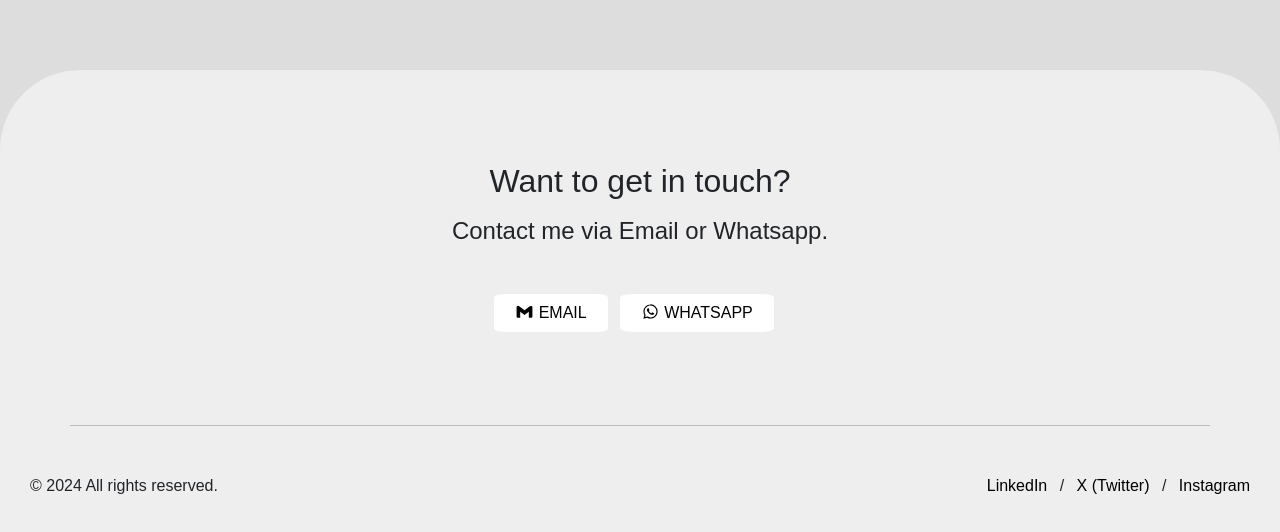
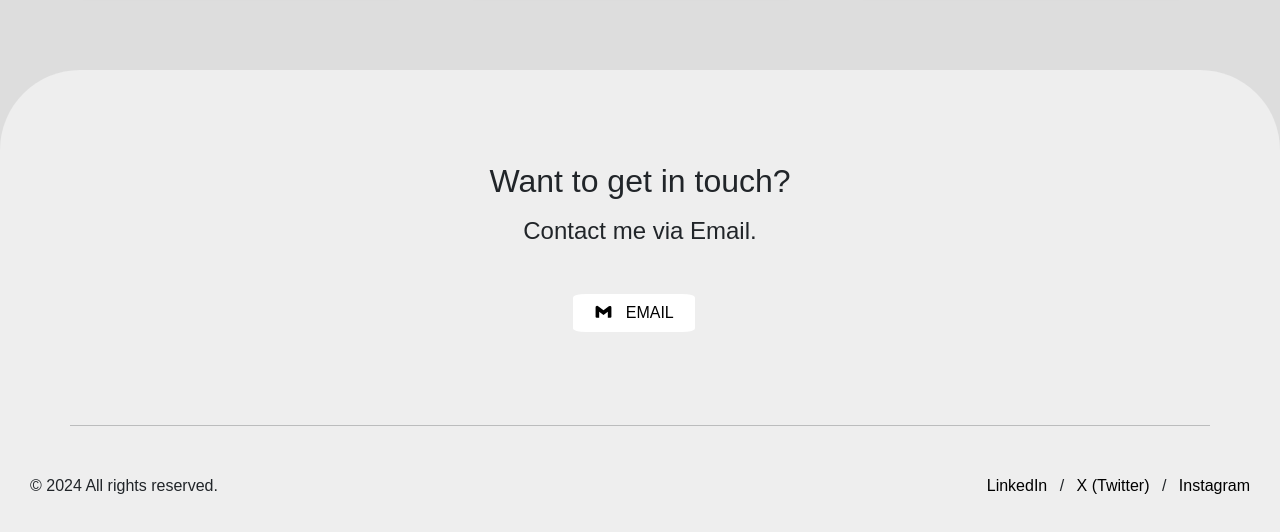
Before and after one commit to Agboola-Oyewole/Portfolio-2.0, a plain HTML site: page index.html in a window 1280 px wide. Shown: the part 2405-2937 px from the top of the page. Drawn offline with nearby package versions, Linux system fonts and the light colour scheme; a web font is replaced by a local one.

Commit message:
Add email link and remove whatsapp link 2.0

```diff
--- a/index.html
+++ b/index.html
@@ -677,28 +677,38 @@
     <div class="contact-wrapper">
         <div class="contact-div">
             <h2 class="mb-3 mt-3">Want to get in touch?</h2>
-            <h4 class="mb-5">Contact me via Email or Whatsapp.</h4>
+            <h4 class="mb-5">Contact me via Email.</h4>
 
             <div class="mt-5 d-flex text-center justify-content-center align-items-center">
                 <!-- Email Button -->
-                <button class="btn skill-button" onclick="window.open('mailto:delmeroyewole21@gmail.com', '_blank')">
+                <button class="btn skill-button" id="emailButton">
                     <svg class="mb-1" xmlns="http://www.w3.org/2000/svg" width="19" height="19" viewBox="0 0 24 24"
                         style="fill: rgba(0, 0, 0, 1);">
                         <path
                             d="m18.73 5.41-1.28 1L12 10.46 6.55 6.37l-1.28-1A2 2 0 0 0 2 7.05v11.59A1.36 1.36 0 0 0 3.36 20h3.19v-7.72L12 16.37l5.45-4.09V20h3.19A1.36 1.36 0 0 0 22 18.64V7.05a2 2 0 0 0-3.27-1.64z">
                         </path>
-                    </svg> EMAIL
+                    </svg> <span class="ms-2">EMAIL</span>
                 </button>
 
+                <script type="text/javascript">
+                    document.getElementById("emailButton").onclick = function () {
+                        var user = "delmeroyewole21";
+                        var domain = "gmail.com";
+                        var email = user + "@" + domain;
+                        window.open('mailto:' + email, '_blank');
+                    };
+                </script>
+
+
                 <!-- WhatsApp Button -->
-                <button class="btn skill-button" onclick="window.open('https://wa.me/2349137616893', '_blank')">
+                <!-- <button class="btn skill-button" onclick="window.open('https://wa.me/2349137616893', '_blank')">
                     <svg class="mb-1" xmlns="http://www.w3.org/2000/svg" width="19" height="19" viewBox="0 0 24 24"
                         style="fill: rgba(0, 0, 0, 1);">
                         <path fill-rule="evenodd" clip-rule="evenodd"
                             d="M18.403 5.633A8.919 8.919 0 0 0 12.053 3c-4.948 0-8.976 4.027-8.978 8.977 0 1.582.413 3.126 1.198 4.488L3 21.116l4.759-1.249a8.981 8.981 0 0 0 4.29 1.093h.004c4.947 0 8.975-4.027 8.977-8.977a8.926 8.926 0 0 0-2.627-6.35m-6.35 13.812h-.003a7.446 7.446 0 0 1-3.798-1.041l-.272-.162-2.824.741.753-2.753-.177-.282a7.448 7.448 0 0 1-1.141-3.971c.002-4.114 3.349-7.461 7.465-7.461a7.413 7.413 0 0 1 5.275 2.188 7.42 7.42 0 0 1 2.183 5.279c-.002 4.114-3.349 7.462-7.461 7.462m4.093-5.589c-.225-.113-1.327-.655-1.533-.73-.205-.075-.354-.112-.504.112s-.58.729-.711.879-.262.168-.486.056-.947-.349-1.804-1.113c-.667-.595-1.117-1.329-1.248-1.554s-.014-.346.099-.458c.101-.1.224-.262.336-.393.112-.131.149-.224.224-.374s.038-.281-.019-.393c-.056-.113-.505-1.217-.692-1.666-.181-.435-.366-.377-.504-.383a9.65 9.65 0 0 0-.429-.008.826.826 0 0 0-.599.28c-.206.225-.785.767-.785 1.871s.804 2.171.916 2.321c.112.15 1.582 2.415 3.832 3.387.536.231.954.369 1.279.473.537.171 1.026.146 1.413.089.431-.064 1.327-.542 1.514-1.066.187-.524.187-.973.131-1.067-.056-.094-.207-.151-.43-.263">
                         </path>
                     </svg> WHATSAPP
-                </button>
+                </button> -->
 
             </div>
         </div>
--- a/styles.css
+++ b/styles.css
@@ -117,7 +117,7 @@ a {
 .contact-div {
     border-radius: 80px 80px 0 0;
     text-align: center;
-    padding: 6% 50px;
+    padding: 6% 60px;
     background-color: #EEEEEE;
 }
 
```
